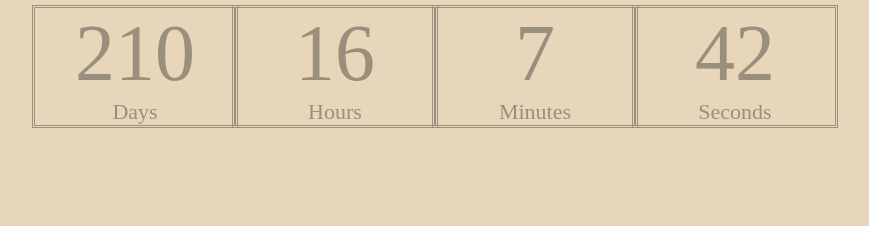
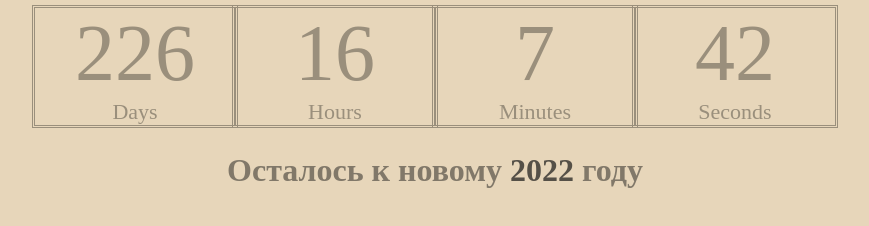
Before and after one commit to SerhiiZadorozhnyi/goit-js-hw-11-timer, a plain HTML site: page index.html in a window 1280 px wide. Shown: the whole page, without its empty margins (205-1074 px from the left). Drawn offline with Linux system fonts and the light colour scheme.

Commit message:
Add text and fix timer.

```diff
--- a/index.html
+++ b/index.html
@@ -29,6 +29,7 @@
           <span class="label">Seconds</span>
         </div>
       </div>
+      <h2 class="new-year">Осталось к новому <b class="year">2022</b> году</h2>
 
     <script src="./js/timer.js"></script>
 </body>
--- a/js/timer.js
+++ b/js/timer.js
@@ -50,5 +50,5 @@ class CountdownTimer {
 
 new CountdownTimer({
   selector: "#timer-1",
-  targetDate: new Date("Dec 16, 2021"),
+  targetDate: new Date("Jan 1, 2022"),
 });
--- a/style/style.css
+++ b/style/style.css
@@ -31,3 +31,13 @@
   border-radius: 4px;
   font-size: 80px;
 }
+
+.new-year{
+  text-align: center;
+  font-size: 32px;
+  color: #817869;
+}
+
+.year{
+  color: #555047;
+}
```
Lines whose indentation alone changed are shown as unchanged.
